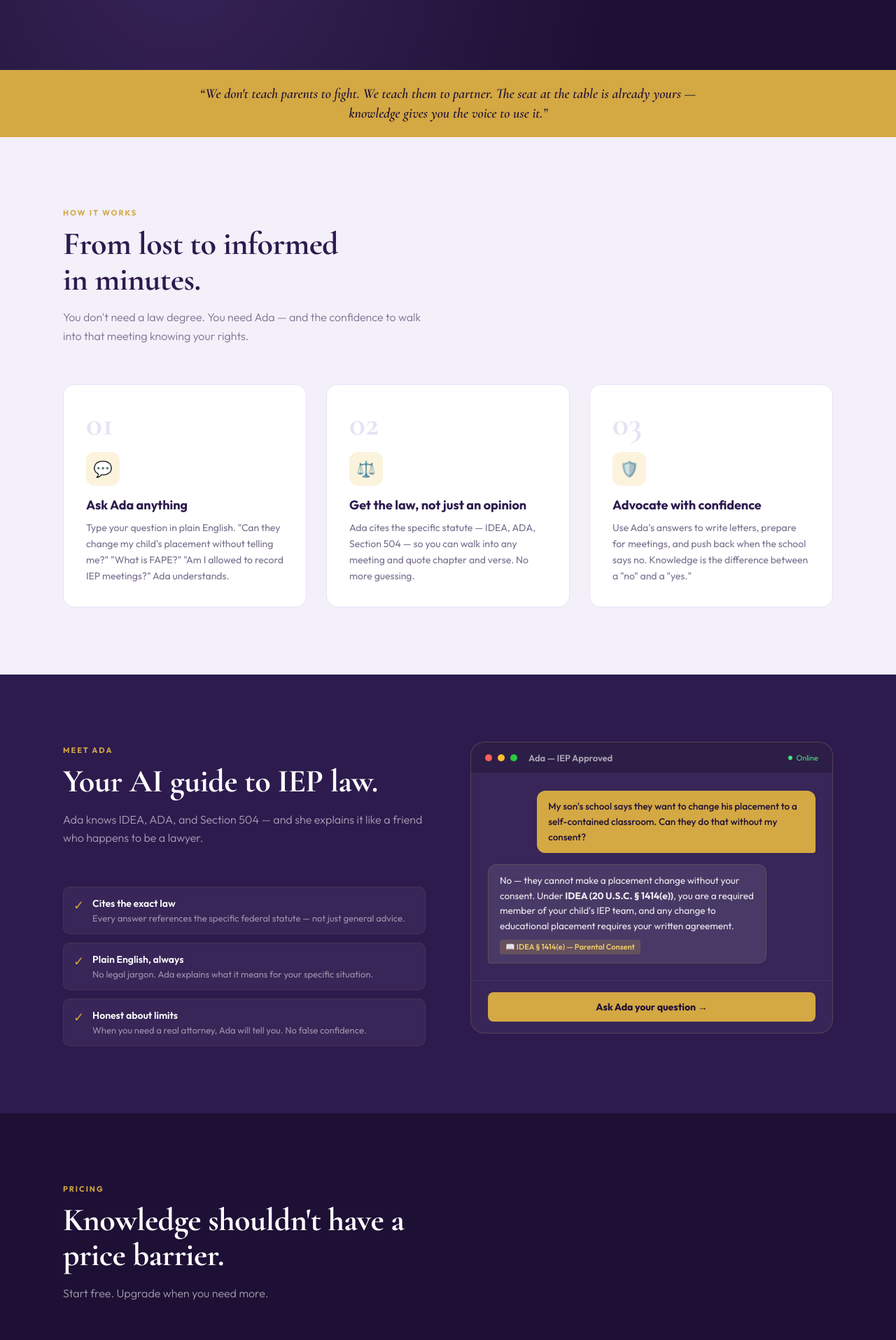
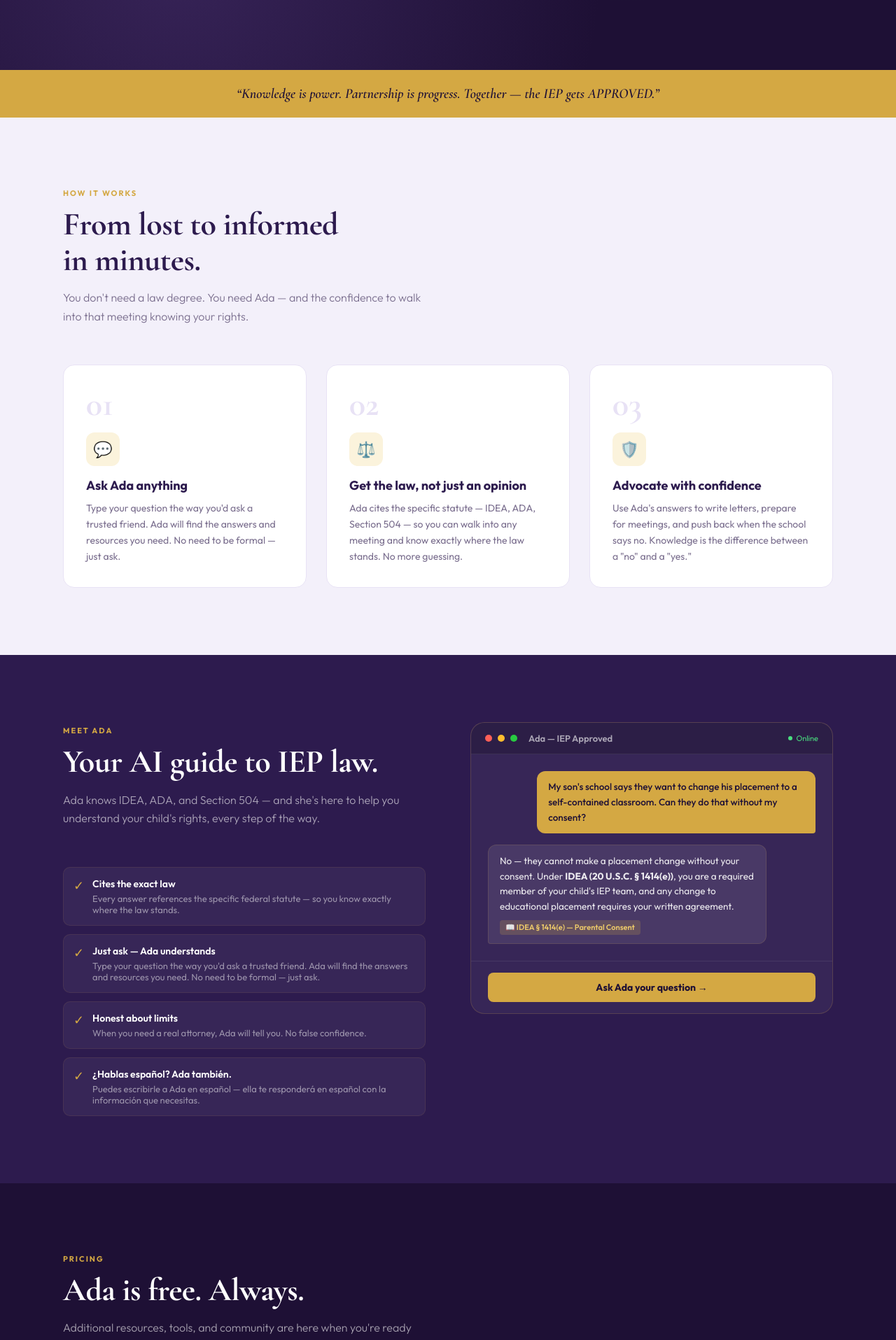
Before and after one commit to IEPApproved/iepapproved, a Next.js app in the folder iepapproved-clean/: page / in a window 1280 px wide. Shown: the part 700-2615 px from the top of the page at 70% size. Built offline with nearby package versions, Linux system fonts and the light colour scheme.

Commit message:
Update index.js

```diff
--- a/iepapproved-clean/pages/index.js
+++ b/iepapproved-clean/pages/index.js
@@ -12,14 +12,12 @@ export default function Home() {
         <meta name="description" content="Ada is your AI-powered guide to IEP law, IDEA, and ADA. Ask any question about your child's education rights and get a real answer — with the law to back it up." />
         <meta name="viewport" content="width=device-width, initial-scale=1" />
         <link rel="icon" href="/favicon.ico" />
-        {/* Open Graph */}
         <meta property="og:title" content="IEP Approved — Know Your Child's Rights" />
         <meta property="og:description" content="Ada is your AI-powered guide to IEP law, IDEA, and ADA." />
         <meta property="og:type" content="website" />
         <meta property="og:url" content="https://iepapproved.com" />
       </Head>
 
-      {/* NAV */}
       <nav className={styles.nav}>
         <a href="#" className={styles.navLogo}>IEP <span>Approved</span></a>
         <ul className={styles.navLinks}>
@@ -31,7 +29,6 @@ export default function Home() {
         </ul>
       </nav>
 
-      {/* HERO */}
       <section className={styles.hero}>
         <div className={styles.heroInner}>
           <div className={styles.heroLeft}>
@@ -62,10 +59,11 @@ export default function Home() {
             </div>
           </div>
 
-          {/* ADA PREVIEW CARD */}
           <div className={styles.adaCard}>
             <div className={styles.adaHeader}>
-              <div className={styles.adaAvatar}>A</div>
+              <div className={styles.adaAvatar}>
+                <img src="/ada-avatar.png" alt="Ada" style={{width:'100%',height:'100%',objectFit:'cover',borderRadius:'50%'}} />
+              </div>
               <div className={styles.adaTitle}>
                 <strong>Ada</strong>
                 <span>IEP Approved AI Guide</span>
@@ -99,22 +97,19 @@ export default function Home() {
         </div>
       </section>
 
-      {/* ORIGIN STRIP */}
       <div className={styles.originStrip}>
-        <p>&ldquo;We don&apos;t teach parents to fight. We teach them to partner. The seat at the table is already yours — knowledge gives you the voice to use it.&rdquo;</p>
+        <p>&ldquo;Knowledge is power. Partnership is progress. Together — the IEP gets APPROVED.&rdquo;</p>
       </div>
 
-      {/* HOW IT WORKS */}
       <section className={styles.section} id="how-it-works">
         <div className={styles.sectionInner}>
           <span className={styles.sectionLabel}>How It Works</span>
           <h2 className={styles.sectionTitle}>From lost to informed<br />in minutes.</h2>
           <p className={styles.sectionSub}>You don&apos;t need a law degree. You need Ada — and the confidence to walk into that meeting knowing your rights.</p>
-
           <div className={styles.stepsGrid}>
             {[
-              { num: '01', icon: '💬', title: 'Ask Ada anything', desc: 'Type your question in plain English. "Can they change my child\'s placement without telling me?" "What is FAPE?" "Am I allowed to record IEP meetings?" Ada understands.' },
-              { num: '02', icon: '⚖️', title: 'Get the law, not just an opinion', desc: 'Ada cites the specific statute — IDEA, ADA, Section 504 — so you can walk into any meeting and quote chapter and verse. No more guessing.' },
+              { num: '01', icon: '💬', title: 'Ask Ada anything', desc: 'Type your question the way you\'d ask a trusted friend. Ada will find the answers and resources you need. No need to be formal — just ask.' },
+              { num: '02', icon: '⚖️', title: 'Get the law, not just an opinion', desc: 'Ada cites the specific statute — IDEA, ADA, Section 504 — so you can walk into any meeting and know exactly where the law stands. No more guessing.' },
               { num: '03', icon: '🛡️', title: 'Advocate with confidence', desc: 'Use Ada\'s answers to write letters, prepare for meetings, and push back when the school says no. Knowledge is the difference between a "no" and a "yes."' },
             ].map(step => (
               <div key={step.num} className={styles.stepCard}>
@@ -128,19 +123,19 @@ export default function Home() {
         </div>
       </section>
 
-      {/* ADA SECTION */}
       <section className={styles.adaSection} id="ada">
         <div className={styles.sectionInner}>
           <div className={styles.adaTwoCol}>
             <div>
               <span className={styles.sectionLabel}>Meet Ada</span>
               <h2 className={`${styles.sectionTitle} ${styles.onPlum}`}>Your AI guide to IEP law.</h2>
-              <p className={`${styles.sectionSub} ${styles.onPlumSub}`}>Ada knows IDEA, ADA, and Section 504 — and she explains it like a friend who happens to be a lawyer.</p>
+              <p className={`${styles.sectionSub} ${styles.onPlumSub}`}>Ada knows IDEA, ADA, and Section 504 — and she&apos;s here to help you understand your child&apos;s rights, every step of the way.</p>
               <div className={styles.adaFeatureList}>
                 {[
-                  { title: 'Cites the exact law', desc: 'Every answer references the specific federal statute — not just general advice.' },
-                  { title: 'Plain English, always', desc: 'No legal jargon. Ada explains what it means for your specific situation.' },
-                  { title: 'Honest about limits', desc: "When you need a real attorney, Ada will tell you. No false confidence." },
+                  { title: 'Cites the exact law', desc: 'Every answer references the specific federal statute — so you know exactly where the law stands.' },
+                  { title: 'Just ask — Ada understands', desc: 'Type your question the way you\'d ask a trusted friend. Ada will find the answers and resources you need. No need to be formal — just ask.' },
+                  { title: 'Honest about limits', desc: 'When you need a real attorney, Ada will tell you. No false confidence.' },
+                  { title: '¿Hablas español? Ada también.', desc: 'Puedes escribirle a Ada en español — ella te responderá en español con la información que necesitas.' },
                 ].map(f => (
                   <div key={f.title} className={styles.adaFeatureItem}>
                     <span className={styles.checkmark}>✓</span>
@@ -175,12 +170,11 @@ export default function Home() {
         </div>
       </section>
 
-      {/* PRICING */}
       <section className={styles.pricingSection} id="pricing">
         <div className={styles.sectionInner}>
           <span className={styles.sectionLabel}>Pricing</span>
-          <h2 className={`${styles.sectionTitle} ${styles.onPlum}`}>Knowledge shouldn&apos;t have a<br />price barrier.</h2>
-          <p className={`${styles.sectionSub} ${styles.onPlumSub}`}>Start free. Upgrade when you need more.</p>
+          <h2 className={`${styles.sectionTitle} ${styles.onPlum}`}>Ada is free. Always.</h2>
+          <p className={`${styles.sectionSub} ${styles.onPlumSub}`}>Additional resources, tools, and community are here when you&apos;re ready for more support.</p>
           <div className={styles.pricingGrid}>
             <div className={styles.pricingCard}>
               <div className={styles.priceLabel}>Free</div>
@@ -199,7 +193,7 @@ export default function Home() {
               <div className={styles.pricePeriod}>per month · cancel anytime</div>
               <div className={styles.priceDesc}>For the parent who is ready to walk into every IEP meeting as the most prepared person in the room.</div>
               <ul className={styles.priceFeatures}>
-                {['Everything in Free','Meeting prep checklists by disability','Document & letter templates','Ada with state law knowledge','Priority response'].map(f => <li key={f} className={styles.priceFeature}>{f}</li>)}
+                {['Everything in Free','Meeting prep checklists by disability','Document & letter templates','Ada with state law knowledge','State-based parent community access','Connect with families in your area','Playdates, meetups & local connections'].map(f => <li key={f} className={styles.priceFeature}>{f}</li>)}
               </ul>
               <a href="/signup?plan=pro" className={styles.btnPricingPlum}>Start IEP Pro →</a>
             </div>
@@ -217,12 +211,16 @@ export default function Home() {
         </div>
       </section>
 
-      {/* ORIGIN STORY */}
       <section className={styles.originSection} id="about">
         <div className={styles.originInner}>
           <div>
+            <img
+              src="/kim-and-robbie.jpg"
+              alt="Kimberly and Robbie"
+              style={{width:'100%', maxWidth:'460px', borderRadius:'20px', border:'4px solid #D4A843', boxShadow:'0 20px 60px rgba(45,27,78,0.15)', display:'block', marginBottom:'32px'}}
+            />
             <blockquote className={styles.originQuote}>
-  The right words — at the right time — can completely change your future.
+              We don&apos;t teach parents to fight. We teach them to partner. The seat at the table is already yours — knowledge gives you the voice to use it.
             </blockquote>
             <div className={styles.originSig}>
               <div className={styles.originSigAvatar}>K</div>
@@ -271,7 +269,6 @@ export default function Home() {
         </div>
       </section>
 
-      {/* EMAIL CAPTURE */}
       <section className={styles.emailSection}>
         <span className={styles.sectionLabel} style={{display:'block',marginBottom:'12px'}}>Stay Informed</span>
         <h2 className={`${styles.sectionTitle} ${styles.onPlum}`}>Get law change alerts<br />before they affect your child.</h2>
@@ -279,12 +276,11 @@ export default function Home() {
         <EmailForm />
       </section>
 
-      {/* FOOTER */}
       <footer className={styles.footer}>
         <div className={styles.footerInner}>
           <div>
             <div className={styles.footerLogo}>IEP <span>Approved</span></div>
-            <div className={styles.footerTagline}>Knowledge is the difference between a &ldquo;no&rdquo; and a &ldquo;yes.&rdquo; Every family deserves both.</div>
+            <div className={styles.footerTagline}>Knowledge is power. Partnership is progress. Together — the IEP gets APPROVED.</div>
           </div>
           <div>
             <div className={styles.footerColTitle}>Platform</div>
```
Lines whose indentation alone changed are shown as unchanged.
